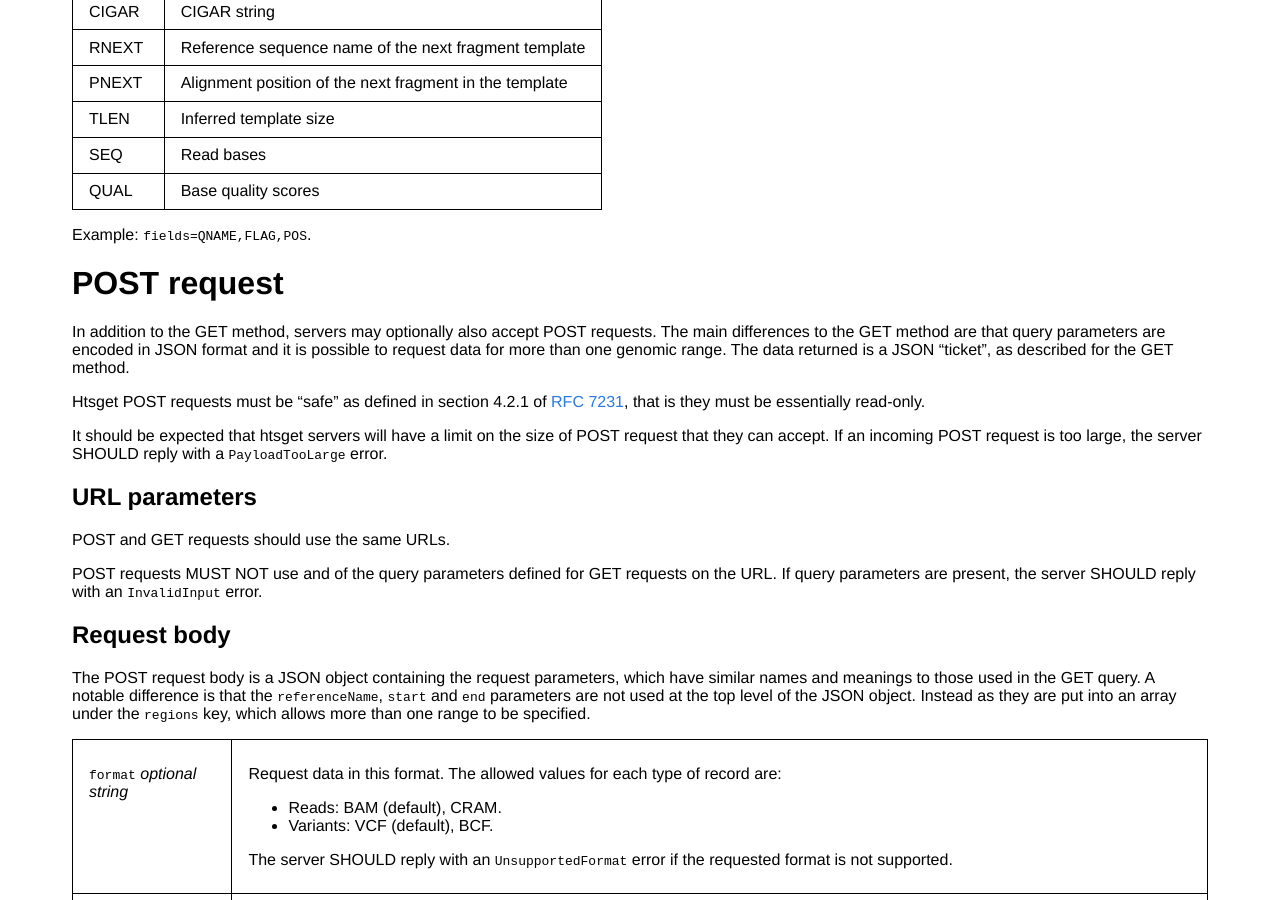
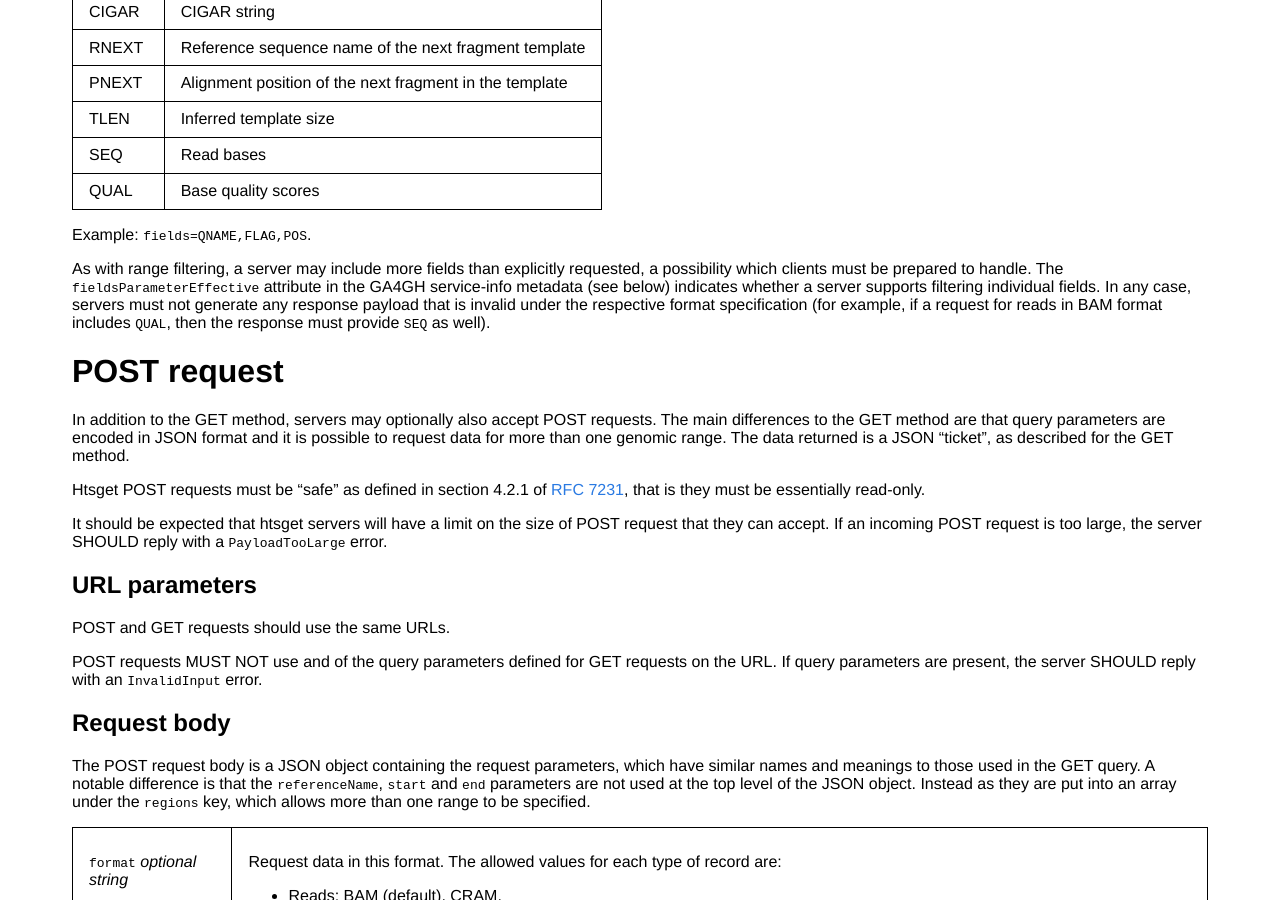
Before and after one commit to samtools/hts-specs, a Jekyll site: the page built from htsget.md, in a window 1280 px wide and 900 px high, scrolled down 4923 px. Built offline with Jekyll 4.4.1, drawn with Linux system fonts in a browser that asks for light colours.

Commit message:
htsget field filtering: explicate that servers may return a superset of requested fields (#575)
* htsget field filtering: explicate that servers may return a superset of requested fields,

...and may in fact need to do so in order to produce a format-valid response. Per discussion #514

Co-authored-by: John Marshall <jmarshall@hey.com>

```diff
--- a/htsget.md
+++ b/htsget.md
@@ -285,6 +285,8 @@ SEQ	| Read bases
 QUAL	| Base quality scores
 
 Example: `fields=QNAME,FLAG,POS`.
+
+As with range filtering, a server may include more fields than explicitly requested, a possibility which clients must be prepared to handle. The `fieldsParameterEffective` attribute in the GA4GH service-info metadata (see below) indicates whether a server supports filtering individual fields. In any case, servers must not generate any response payload that is invalid under the respective format specification (for example, if a request for reads in BAM format includes `QUAL`, then the response must provide `SEQ` as well).
 
 # POST request
 
```
